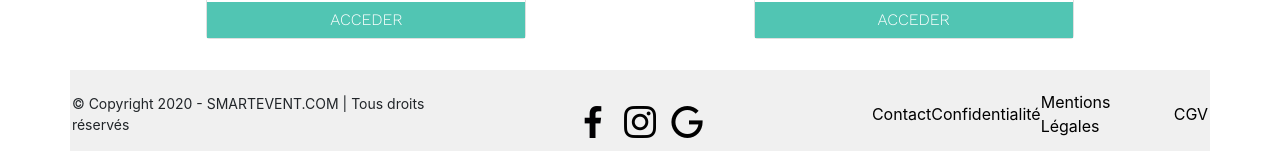
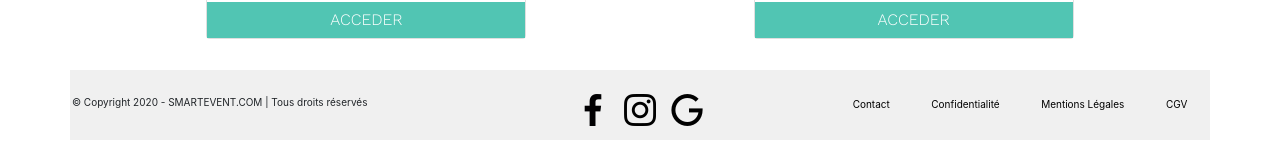
Before and after one commit to JbDumaine/SmartEvent_frontend, a Vue app: page /#/ in a window 1280 px wide. Shown: the part 833-984 px from the top of the page. Built offline with nearby package versions, Linux system fonts and the light colour scheme; sample sign-in values are in the browser's storage.

Commit message:
Improve footer

```diff
--- a/src/components/Footer.vue
+++ b/src/components/Footer.vue
@@ -1,15 +1,31 @@
 <template>
   <div id="footer-wrapper">
     <div id="footer-container">
-        <div id="copyright" class="footer-content-container">
+      <div id="copyright" class="footer-content-container" v-if="widthScreen > 800">
         <p>© Copyright 2020 - SMARTEVENT.COM | Tous droits réservés</p>
       </div>
       <div id="socials_container" class="footer-content-container">
-            <img src="../../public/img/icons/facebook-app-symbol.png" alt="" class="social-item">
-            <img src="../../public/img/icons/instagram.png" alt="" class="social-item">
-            <img src="../../public/img/icons/google-glass-logo.png" alt="" class="social-item">
+        <img
+          src="../../public/img/icons/facebook-app-symbol.png"
+          alt=""
+          class="social-item"
+        />
+        <img
+          src="../../public/img/icons/instagram.png"
+          alt=""
+          class="social-item"
+        />
+        <img
+          src="../../public/img/icons/google-glass-logo.png"
+          alt=""
+          class="social-item"
+        />
       </div>
-        <div id="footer_menu_container" class="footer-content-container">
+      <div
+        id="footer_menu_container"
+        class="footer-content-container"
+        v-if="widthScreen > 800"
+      >
         <ul id="nav-footer-container">
           <li class="nav-footer-item"><a href="#">Contact</a></li>
           <li class="nav-footer-item"><a href="#">Confidentialité</a></li>
@@ -24,30 +40,43 @@
 <script>
 export default {
   name: `Footer`,
-}
+  computed: {
+    widthScreen() {
+      return this.$store.state.widthScreen;
+    },
+
+  },
+};
 </script>
 
 <!-- Add "scoped" attribute to limit CSS to this component only -->
 <style lang="scss" scoped>
-#footer-container{
+a {
+    font-size: 10px;
+}
+ul{
+    padding-left: 0;
+}
+#footer-container {
   display: flex;
   justify-content: space-around;
   align-items: center;
-    background: #F0F0F0;
+  background: #f0f0f0;
   padding-top: 20px;
+  padding-bottom: 10px;
 }
 
-.footer-content-container{
+.footer-content-container {
   width: 33%;
 }
 
-#nav-footer-container{
+#nav-footer-container {
   display: flex;
   justify-content: space-around;
   align-items: center;
 }
 
-.nav-footer-item{
+.nav-footer-item {
   list-style: none;
 }
 
@@ -56,20 +85,20 @@ export default {
   color: #000000;
 }
 
-#copyright{
-    font-size: 14px;
+#copyright {
+  font-size: 10px;
 }
 
-#socials_container{
+#socials_container {
   display: flex;
   justify-content: center;
 }
 
-#socials_container > img:nth-child(2){
+#socials_container > img:nth-child(2) {
   margin: 0px 15px;
 }
 
-.social-item{
+.social-item {
   width: 32px;
   height: 32px;
 }
--- a/src/store/index.js
+++ b/src/store/index.js
@@ -5,7 +5,7 @@ Vue.use(Vuex)
 
 export default new Vuex.Store({
   state: {
-    weightScreen: window.innerWidth,
+    widthScreen: window.innerWidth,
 
     // Data :
     events: null,
--- a/src/views/Events.vue
+++ b/src/views/Events.vue
@@ -8,7 +8,7 @@
           </b-link>
           <div class="d-flex flex-row align-items-center">
             <b-form-input class="mx-2" placeholder="Search"></b-form-input>
-            <div v-if="weightScreen > 375">
+            <div v-if="widthScreen > 375">
               <font-awesome-icon icon="search" class="m-3" />
             </div>
           </div>
@@ -102,8 +102,8 @@ export default {
     currentUser() {
       return this.$store.state.auth.user;
     },
-    weightScreen() {
-      return this.$store.state.weightScreen;
+    widthScreen() {
+      return this.$store.state.widthScreen;
     },
   },
   mounted() {
--- a/src/views/Guests.vue
+++ b/src/views/Guests.vue
@@ -8,12 +8,12 @@
           </div>
           <div class="d-flex flex-row align-items-center">
             <b-form-input class="mx-2" placeholder="Search"></b-form-input>
-            <div v-if="weightScreen > 375">
+            <div v-if="widthScreen > 375">
               <font-awesome-icon icon="search" class="m-3" />
             </div>
           </div>
         </div>
-        <b-table :items="event.guests" :fields="fields" striped responsive="sm" v-if="weightScreen < 800">
+        <b-table :items="event.guests" :fields="fields" striped responsive="sm" v-if="widthScreen < 800">
           <template #cell(show_details)="row">
             <b-button size="sm" @click="row.toggleDetails" class="mr-2">
               {{ row.detailsShowing ? "Hide" : "Show" }} Details
@@ -107,8 +107,8 @@ export default {
     currentUser() {
       return this.$store.state.auth.user;
     },
-    weightScreen() {
-      return this.$store.state.weightScreen;
+    widthScreen() {
+      return this.$store.state.widthScreen;
     },
   },
   mounted() {
```
Lines whose indentation alone changed are shown as unchanged.
